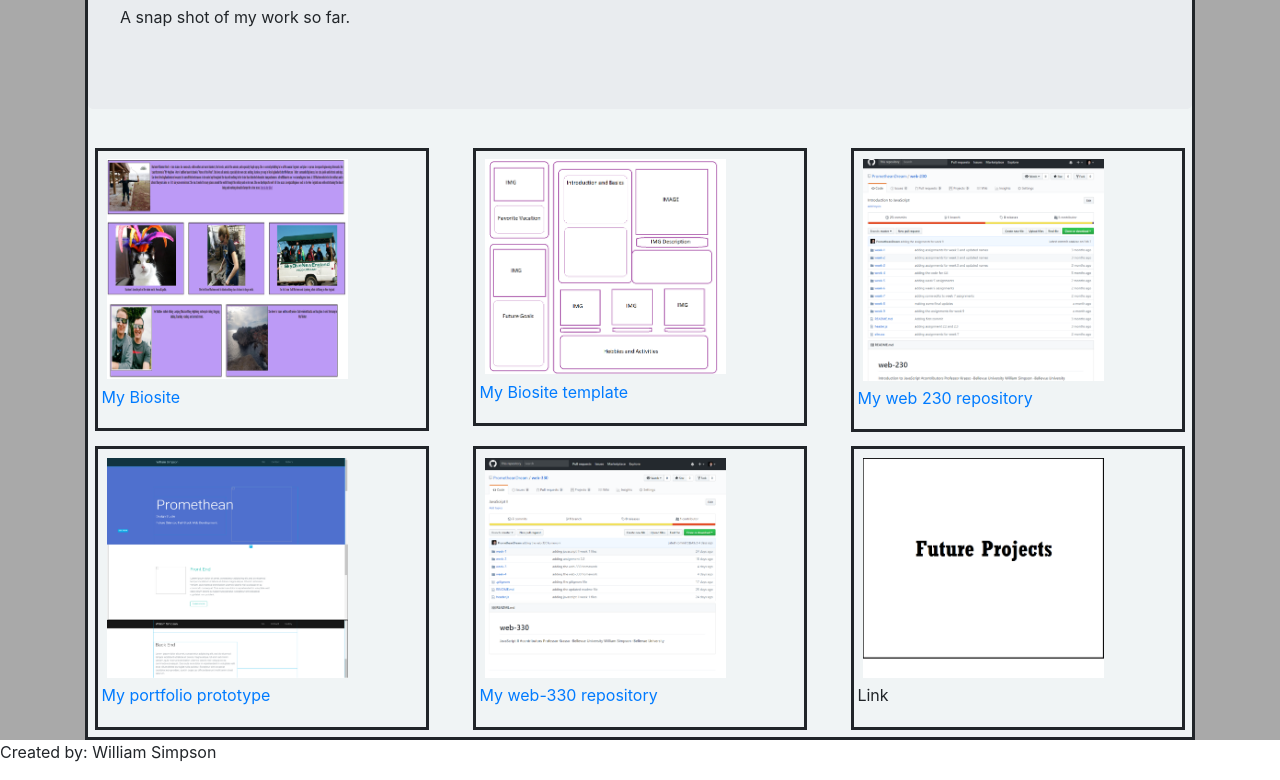
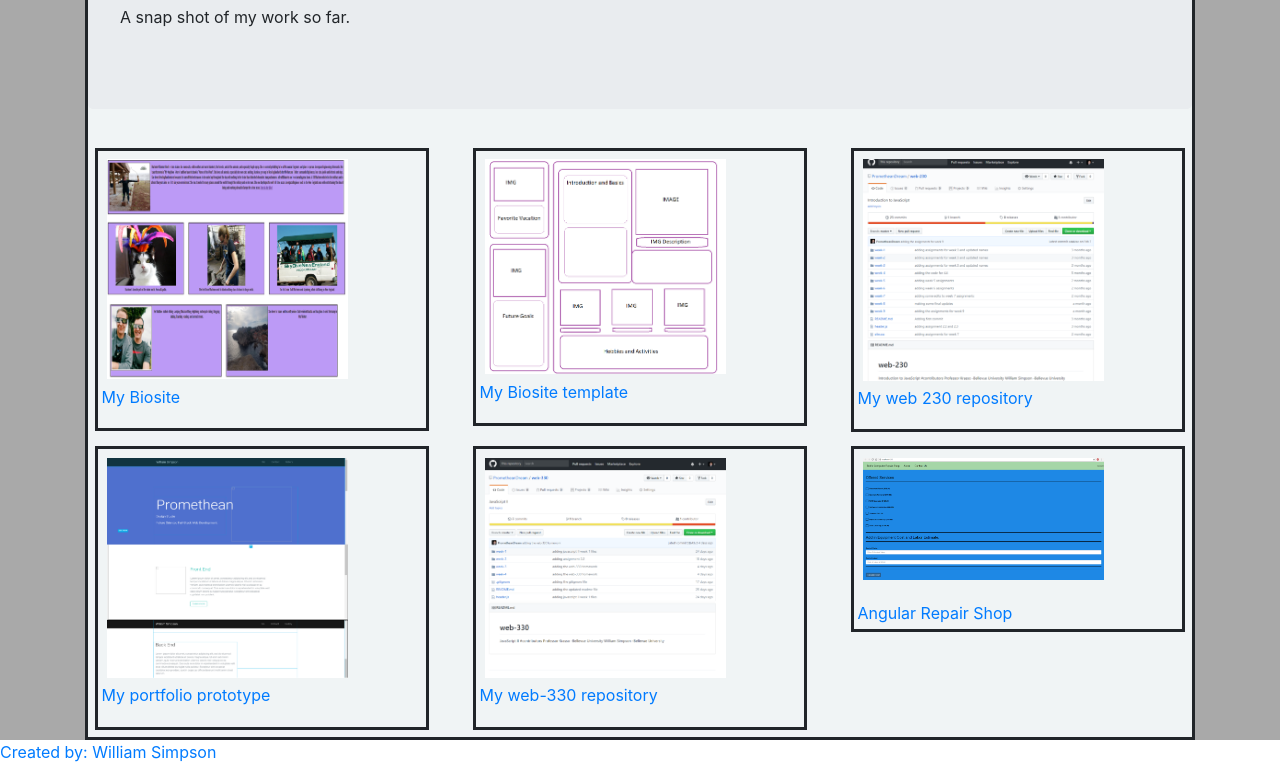
Before and after one commit to PrometheanDream/personal-portfolio, a plain HTML site: page index.html in a window 1280 px wide. Shown: the part 4184-4964 px from the top of the page. Drawn offline with nearby package versions, Linux system fonts and the light colour scheme.

Commit message:
updating portfolio gallery

```diff
--- a/index.html
+++ b/index.html
@@ -187,9 +187,10 @@
                         </div>
                         <div class="col-lg-4 col-sm-12">
                             <div class="thumbnail">
-                                <img id="gallery-image" src="img/future-projects.png">
-                                <div id="gallery-link"><p >Link</p></div>
+                                <img id="gallery-image" src="img/simpson-9.3_main_page_pic.png">
+                                <div id="gallery-link"><p ><a href="https://prometheandream.github.io/web-425/"></p>Angular Repair Shop</div>
                             </div>
+
                         </div>
 
                     </div>
```
Also changed, not shown: img/simpson-9.3_main_page_pic.png (added).
